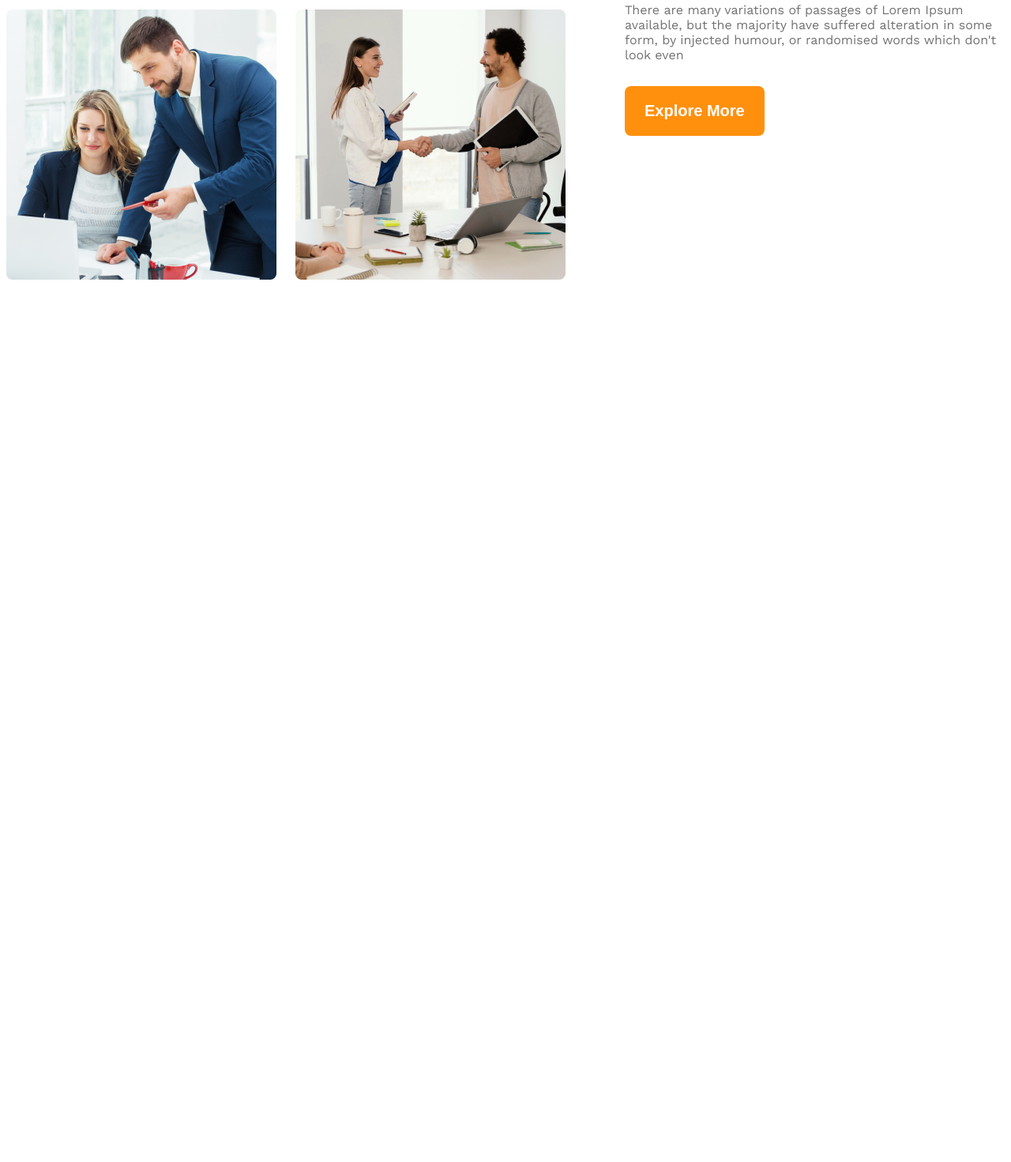
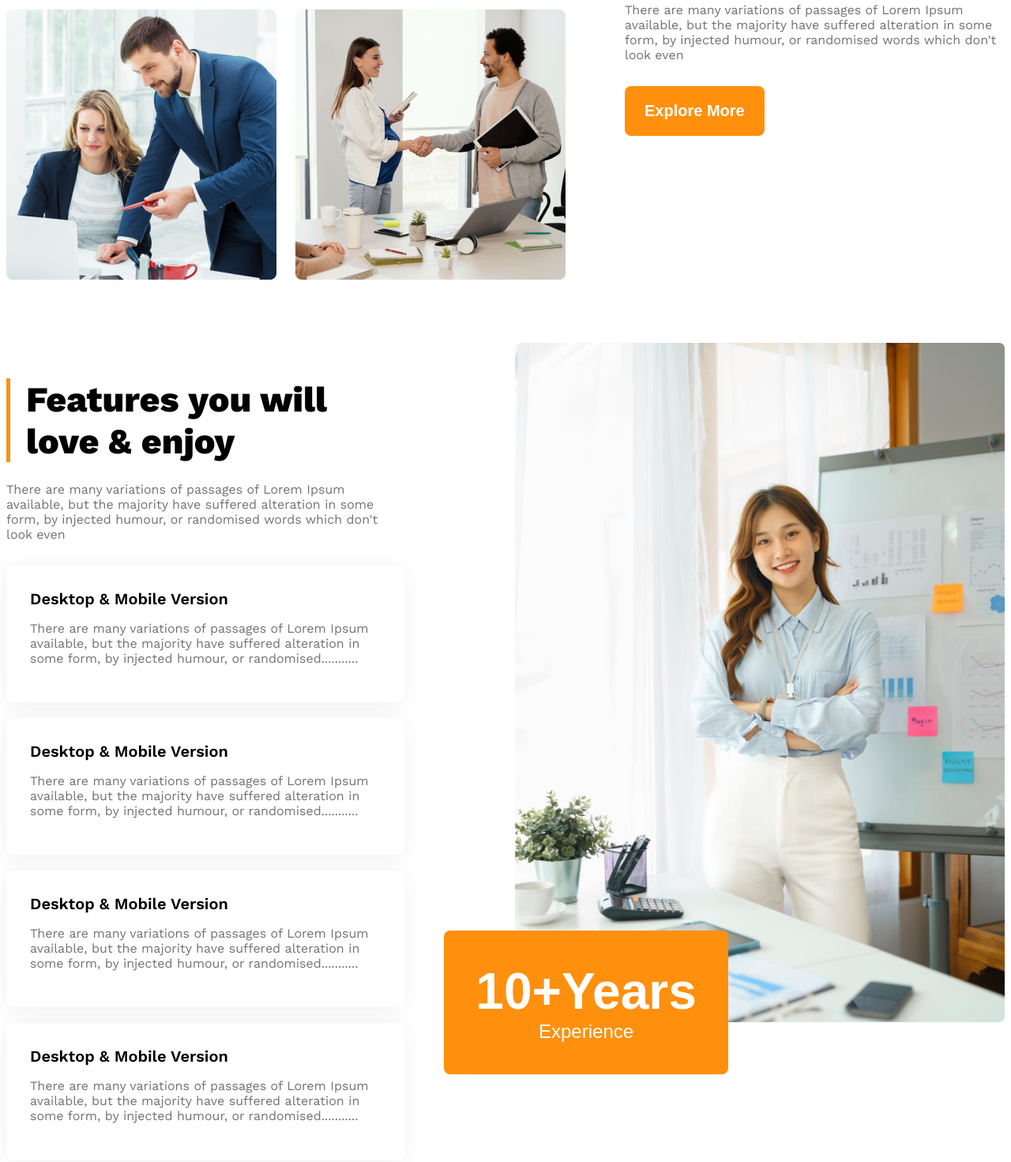
Before and after one commit to apurbagoon1/g3-architects-website, a plain HTML site: page index.html in a window 1280 px wide. Shown: the part 1657-3128 px from the top of the page at 79% size. Before the commit the page ends 2019 px from the top, so only its background shows below. Drawn offline with nearby package versions, Linux system fonts and the light colour scheme.

Commit message:
added feature section

```diff
--- a/CSS/style.css
+++ b/CSS/style.css
@@ -115,6 +115,7 @@
 /* Team and Feature Styles Stats */
 .teams-feature {
     align-items: center;
+    margin-bottom: 80px;
 }
 
 .team-img-container {
@@ -136,3 +137,49 @@
 #quick-list {
     font-weight: 500;
 }
+
+/* Features Styles Starts */
+.features {
+    justify-content: space-between;
+    gap: 140px;
+}
+
+.feature-content {
+    width: 800px;
+}
+
+#feature-section-title {
+    border-left: 5px solid #FF900E;
+    padding-left: 20px;
+}
+
+.feature-card {
+    padding: 30px;
+    border-radius: 8px;
+    box-shadow: 0 4px 30px 0 rgba(0, 0, 0, 0.06);
+    margin-bottom: 20px;
+}
+
+.feature-card .feature-title {
+    font-weight: 600;
+    font-size: 1.25rem;
+    margin-top: 0px;
+    margin-bottom: 0px;
+}
+
+#experience-badge {
+    padding: 40px;
+    font-size: 1.5rem;
+    font-weight: 500;
+    margin-left: -90px;
+    margin-top: -120px;
+}
+
+#experience-year {
+    font-size: 4rem;
+    font-weight: 700;
+}
+
+.featured-architect img {
+    width: 100%;
+}
--- a/index.html
+++ b/index.html
@@ -42,6 +42,37 @@
                 <button class="btn-primary">Explore More</button>
             </div>
         </section>
+
+        <section class="features display-flex">
+            <div class="feature-content">
+                <h3 id="feature-section-title" class="section-title">Features you will <br> love & enjoy</h3>
+                <p class="dark-3 feature-description">There are many variations of passages of Lorem Ipsum available, but the majority have suffered alteration in some form, by injected humour, or randomised words which don't look even</p>
+                    <div class="feature-card">
+                    <h4 class="feature-title">Desktop & Mobile Version</h4>
+                    <p class="dark-3">There are many variations of passages of Lorem Ipsum available, but the majority have suffered alteration in some form, by injected humour, or randomised...........</p>
+                    </div>
+                    <div class="feature-card">
+                    <h4 class="feature-title">Desktop & Mobile Version</h4>
+                    <p class="dark-3">There are many variations of passages of Lorem Ipsum available, but the majority have suffered alteration in some form, by injected humour, or randomised...........</p>
+                    </div>
+                    <div class="feature-card">
+                    <h4 class="feature-title">Desktop & Mobile Version</h4>
+                    <p class="dark-3">There are many variations of passages of Lorem Ipsum available, but the majority have suffered alteration in some form, by injected humour, or randomised...........</p>
+                    </div>
+                    <div class="feature-card">
+                    <h4 class="feature-title">Desktop & Mobile Version</h4>
+                    <p class="dark-3">There are many variations of passages of Lorem Ipsum available, but the majority have suffered alteration in some form, by injected humour, or randomised...........</p>
+                    </div>
+            </div>
+            <div class="featured-architect">
+                <img src="assets/architect.png" alt="architect">
+                <button id="experience-badge" class="btn-primary">
+                    <span id="experience-year">10+Years</span>
+                    <br>
+                    <span>Experience</span>
+                </button>
+            </div>
+        </section>
     </main>
 
     <footer>
```
